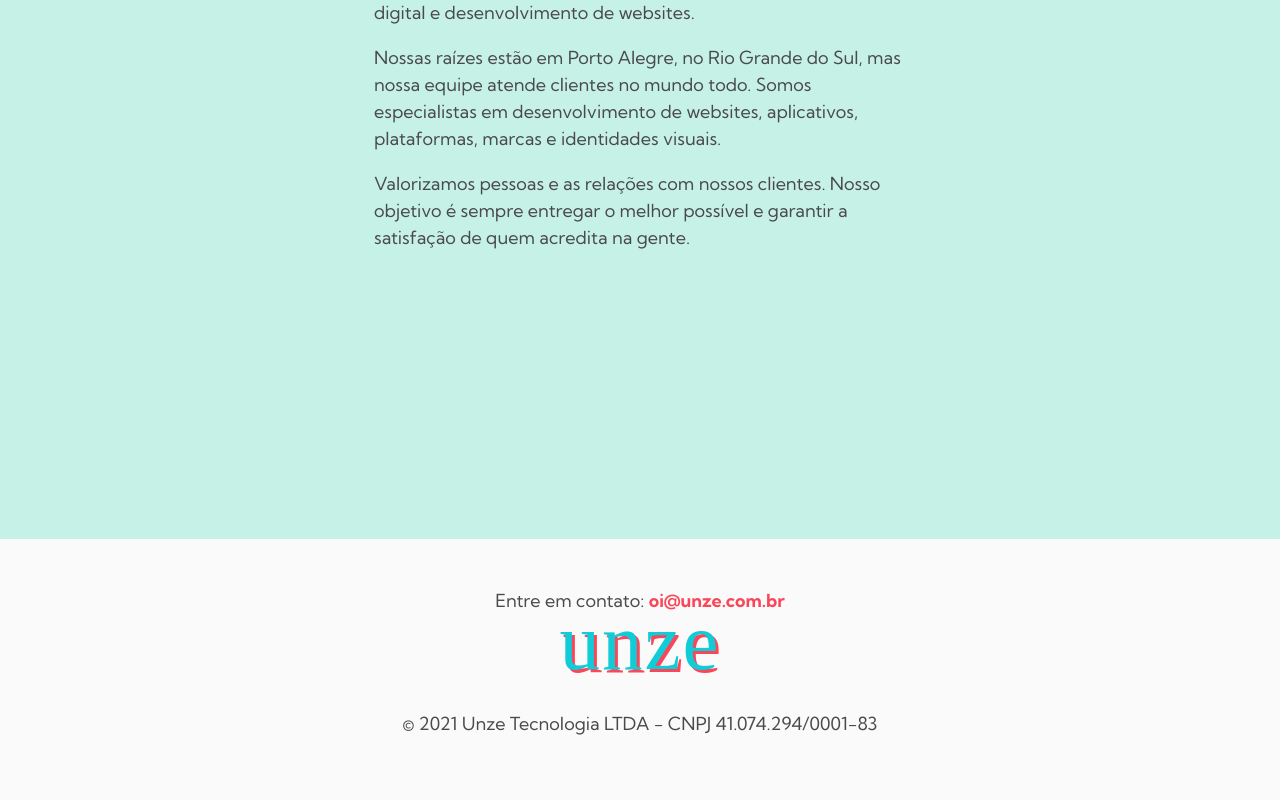
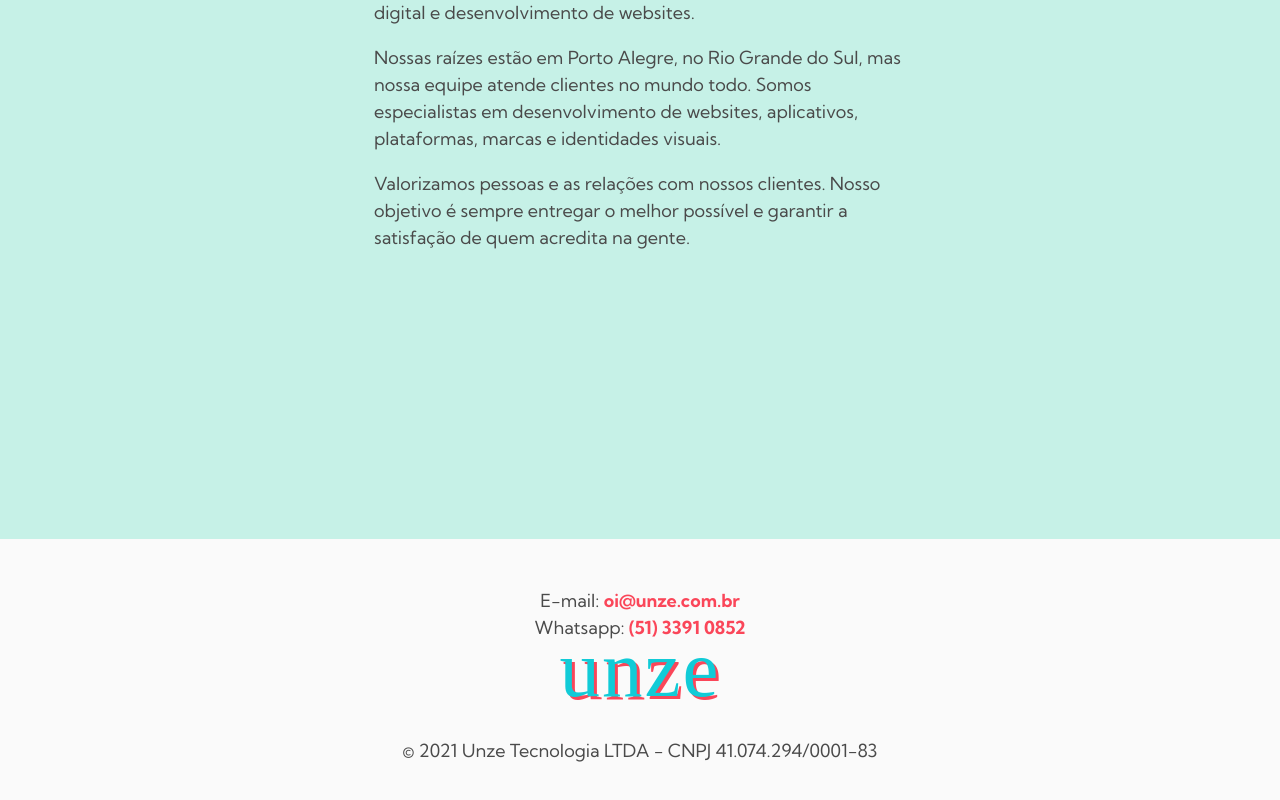
Before and after one commit to unzedev/unze-web, a Vue app: page / in a window 1280 px wide. Shown: the part 2885-3685 px from the top of the page. Built offline with nearby package versions, Linux system fonts and the light colour scheme; a web font is replaced by a local one.

Commit message:
Add whatsapp to footer

```diff
--- a/src/views/Home.vue
+++ b/src/views/Home.vue
@@ -110,7 +110,10 @@
     </section>
     <footer class="footer has-text-centered">
       <p>
-        Entre em contato: <a href="mailto:oi@unze.com.br">oi@unze.com.br</a>
+        E-mail: <a href="mailto:oi@unze.com.br">oi@unze.com.br</a>
+      </p>
+      <p>
+        Whatsapp: <a target="_blank" href="https://wa.me/555133910852">(51) 3391 0852</a>
       </p>
       <div class="logo" aria-describedby="Unze" style="margin-bottom: 40px;">unze</div>
       <p>
```
